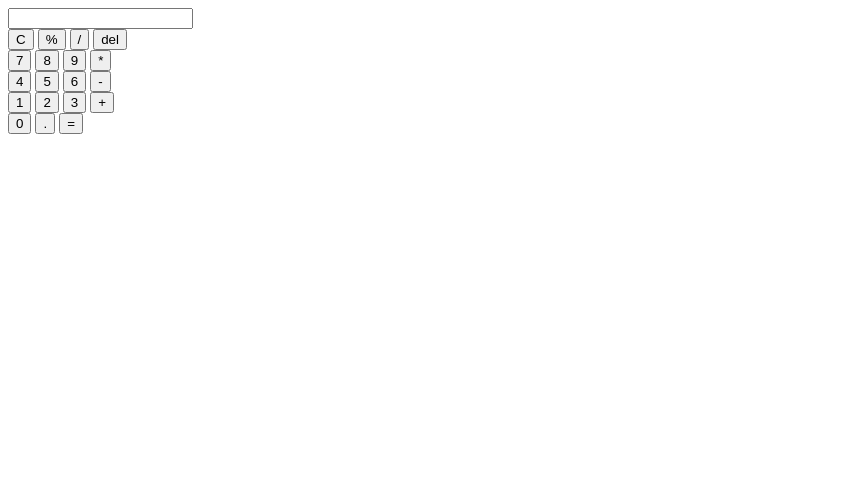
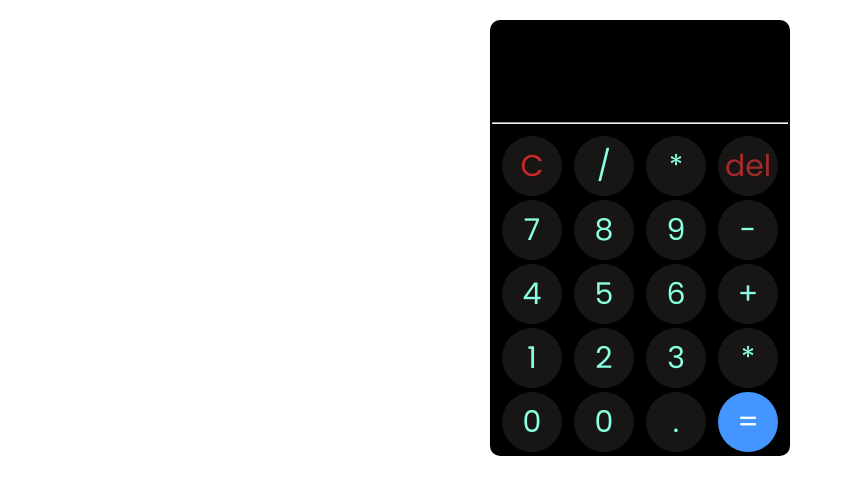
Before and after one commit to korede1004/Calculator, a plain HTML site: page index.html in a window 1280 px wide. Shown: the whole page, without its empty margins (0-845 px from the left). Drawn offline with Linux system fonts and the light colour scheme.

Commit message:
added css to the project

```diff
--- a/index.html
+++ b/index.html
@@ -1,22 +1,32 @@
 <!DOCTYPE html>
 <html lang="en">
   <head>
-    <meta charset="UTF-8">
-    <meta name="viewport" content="width=device-width, initial-scale=1.0">
-    <link rel="preconnect" href="https://fonts.googleapis.com">
-    <link rel="preconnect" href="https://fonts.gstatic.com" crossorigin>
-    <link href="https://fonts.googleapis.com/css2?family=Poppins:wght@400;500;600;700&display=swap" rel="stylesheet">
-    <link rel="stylesheet" href="style.css">
+    <meta charset="UTF-8" />
+    <meta name="viewport" content="width=device-width, initial-scale=1.0" />
+    <link rel="preconnect" href="https://fonts.googleapis.com" />
+    <link rel="preconnect" href="https://fonts.gstatic.com" crossorigin />
+    <link
+      href="https://fonts.googleapis.com/css2?family=Poppins:wght@400;500;600;700&display=swap"
+      rel="stylesheet"
+    />
+    <link rel="stylesheet" href="style.css" />
     <title>Document</title>
   </head>
   <body>
     <main>
       <form name="calc">
-            <input type="text" class="display" name="display" />
-            <br>
+        <input type="text" class="display" name="display" id="displayScreen" />
+        <br />
+        <hr style="margin-bottom: 10px; width:100%;
+        text-align: center; justify-content: center; color: aquamarine;">
         <!-- The input tag below deletes or clear the value on the screen -->
-            <input type="button" class="button" value ="C"
-            onClick="calc.display.value=''" id="del"/>
+        <input
+          type="button"
+          class="button"
+          value="C"
+          onClick="calc.display.value=''"
+          id="del"
+        />
         <!-- challenge Number 1
                 1. having the value inputted in the display screen of the calculator
                 solution
@@ -26,51 +36,136 @@
             -->
         <!-- <input type="button" class="button" value ='&#40; &#41;'
                 onClick="calc.display.value+='&#40; &#41;'" /> -->
-                <input type="button" class="button" value ="&#37;"
-                onClick="calc.display.value='&#37;'" />
-                <input type="button" class="button" value ="/"
-                onClick="calc.display.value+='/'" />
-                <input type="button" class="button" value="del"
-                onClick="calc.display.value=(calc.display.value.slice(0,-1))" />
-                <!-- The input tag above deletes the  -->
-             <br>
-             <input type="button" class="button" value ="7"
-             onClick="calc.display.value+='7'" />
-             <input type="button" class="button" value ="8"
-             onClick="calc.display.value+='8'" />
-             <input type="button" class="button" value ="9"
-             onClick="calc.display.value+='9'" />
-             <input type="button" class="button" value ="*"
-             onClick="calc.display.value+='*'" />
-             <br>
-             <input type="button" class="button" value ="4"
-             onClick="calc.display.value+='4'" />
-             <input type="button" class="button" value ="5"
-             onClick="calc.display.value+='5'" />
-             <input type="button" class="button" value ="6"
-             onClick="calc.display.value+='6'" />
-             <input type="button" class="button" value ="-"
-             onClick="calc.display.value+='-'" />
-             <br>
-             <input type="button" class="button" value ="1"
-             onClick="calc.display.value+='1'" />
-             <input type="button" class="button" value ="2"
-             onClick="calc.display.value+='2'" />
-             <input type="button" class="button" value ="3"
-             onClick="calc.display.value+='3'" />
-             <input type="button" class="button" value="+"
-             onClick="calc.display.value+='+'" />
-             <br>
-             <input type="button" class="button" value="0"
-             onClick="calc.display.value+='0'" />
-             <input type="button" class="button" value="."
-             onClick="calc.display.value+='.'" />
-             <input type="button" class="button" value="&equals;"
-             onClick="calc.display.value=eval(calc.display.value)" />
-             <!-- the Eval function is used to perform the equal to function, The Eval function  evaluates the string operation and returns it value.
-
+        <!-- <input type="button" class="button" value ="%"
+                onClick="calc.display.value+='%'" /> -->
+        <input
+          type="button"
+          class="button"
+          value="/"
+          onClick="calc.display.value+='/'"
+        />
+        <input
+          type="button"
+          class="button"
+          value="*"
+          onClick="calc.display.value+='*'"
+        />
+        <input
+          type="button"
+          class="button"
+          value="del"
+          id="back"
+          onClick="calc.display.value=(calc.display.value.slice(0,-1))"
+        />
+        <!-- The input tag above deletes the content in the display
+            screen in descending order -->
+        <br />
+        <input
+          type="button"
+          class="button"
+          value="7"
+          onClick="calc.display.value+='7'"
+        />
+        <input
+          type="button"
+          class="button"
+          value="8"
+          onClick="calc.display.value+='8'"
+        />
+        <input
+          type="button"
+          class="button"
+          value="9"
+          onClick="calc.display.value+='9'"
+        />
+        <input
+          type="button"
+          class="button"
+          value="-"
+          onClick="calc.display.value+='-'"
+        />
+        <br />
+        <input
+          type="button"
+          class="button"
+          value="4"
+          onClick="calc.display.value+='4'"
+        />
+        <input
+          type="button"
+          class="button"
+          value="5"
+          onClick="calc.display.value+='5'"
+        />
+        <input
+          type="button"
+          class="button"
+          value="6"
+          onClick="calc.display.value+='6'"
+        />
+        <input
+          type="button"
+          class="button"
+          id="plus"
+          value="+"
+          onClick="calc.display.value+='+'"
+        />
+        <br />
+        <input
+          type="button"
+          type="button"
+          class="button"
+          value="1"
+          onClick="calc.display.value+='1'"
+        />
+        <input
+          type="button"
+          class="button"
+          value="2"
+          onClick="calc.display.value+='2'"
+        />
+        <input
+          type="button"
+          class="button"
+          value="3"
+          onClick="calc.display.value+='3'"
+        />
+        <input
+          type="button"
+          class="button"
+          value="*"
+          onClick="calc.display.value+='*'"
+        />
+        <br />
+        <input
+          type="button"
+          class="button"
+          value="0"
+          onClick="calc.display.value+='0'"
+        />
+        <input
+          type="button"
+          class="button"
+          value="0"
+          onClick="calc.display.value+='0'"
+        />
+        <input
+          type="button"
+          class="button"
+          value="."
+          onClick="calc.display.value+='.'"
+        />
+        <input
+          type="button"
+          class="button"
+          value="&equals;"
+          id="equalTo"
+          onClick="calc.display.value=eval(calc.display.value)"
+        />
+        <!-- the Eval function is used to perform the equal
+            to function,The Eval function  evaluates the string
+            operation and returns it value.
             -->
-
       </form>
     </main>
 
--- a/style.css
+++ b/style.css
@@ -1,18 +1,50 @@
 *{
-    /* box-sizing: border-box;
+    box-sizing: border-box;
     margin: 0;
     padding: 0;
-    font-family: 'Poppins', sans-serif; */
+    font-size: 30px;
+    font-family: 'Poppins', sans-serif;
 }
-/* table { */
-    /* width: 300px; */
-    /* cursor: pointer; */
+main{
+    width: 300px;
+    height: 400px;
+    margin: 0 auto;
+    justify-content: center;
+    text-align: center;
 }
-/* table .display{
+form{
+    margin-top: 20px;
+    border: 2px solid;
+    border-radius: 10px;
+    background-color: black;
+}
+form #displayScreen{
+    width: 280px;
+    height: 100px;
+    margin: 0 auto;
+    background-color: black;
+    text-align: right;
+}
+form input{
+    margin: 2px;
+    border: none;
+    background-color: rgb(24, 21, 21);
+    color:rgb(136, 255, 227);
+}
+form input.button{
+    width:60px;
+    height: 60px;
+    border-radius: 50%;
 
 }
-thead tr  th{
- width: 200px;
- height: 70px;
- border: 1px solid;
-} */
+#back{
+    color: brown;
+}
+#del{
+    color: rgb(206, 40, 40);
+}
+
+#equalTo{
+    color: #fff;
+    background-color: #4495ff;
+}
```
Lines whose indentation alone changed are shown as unchanged.
